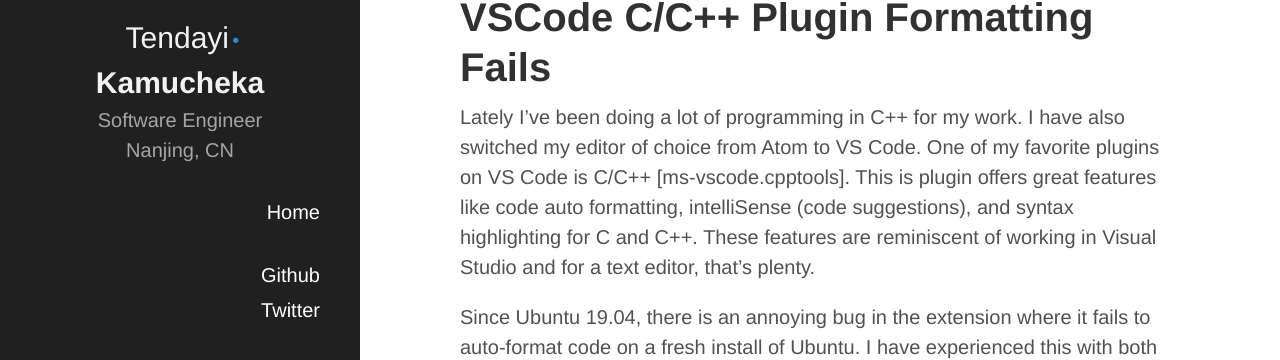
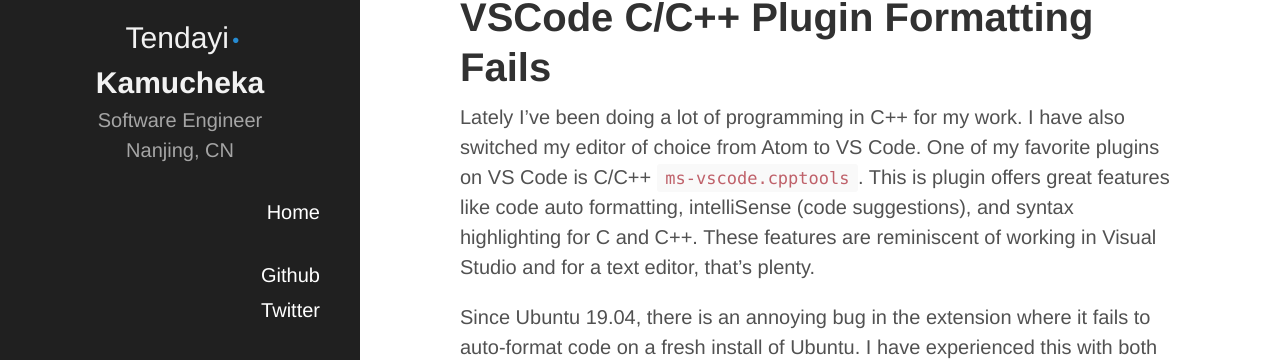
Before and after one commit to tkamucheka/tkamucheka.github.io, a Jekyll site: the page built from _posts/2019-11-21-vscoode-c-cpp-plugin-formatting-fails.md, in a window 1280 px wide and 1374 px high. Shown: the part 245-605 px from the top of the window. Built offline with Jekyll 4.4.1, drawn with Linux system fonts in a browser that asks for light colours.

```diff
--- a/_posts/2019-11-21-vscoode-c-cpp-plugin-formatting-fails.md
+++ b/_posts/2019-11-21-vscoode-c-cpp-plugin-formatting-fails.md
@@ -8,7 +8,7 @@ category: blog
 
 # VSCode C/C++ Plugin Formatting Fails
 
-Lately I've been doing a lot of programming in C++ for my work. I have also switched my editor of choice from Atom to VS Code. One of my favorite plugins on VS Code is C/C++ [ms-vscode.cpptools]. This is plugin offers great features like code auto formatting, intelliSense (code suggestions), and syntax highlighting for C and C++. These features are reminiscent of working in Visual Studio and for a text editor, that's plenty.
+Lately I've been doing a lot of programming in C++ for my work. I have also switched my editor of choice from Atom to VS Code. One of my favorite plugins on VS Code is C/C++ `ms-vscode.cpptools`. This is plugin offers great features like code auto formatting, intelliSense (code suggestions), and syntax highlighting for C and C++. These features are reminiscent of working in Visual Studio and for a text editor, that's plenty.
 
 Since Ubuntu 19.04, there is an annoying bug in the extension where it fails to auto-format code on a fresh install of Ubuntu. I have experienced this with both Ubuntu 19.04 and 19.10.
 
```
